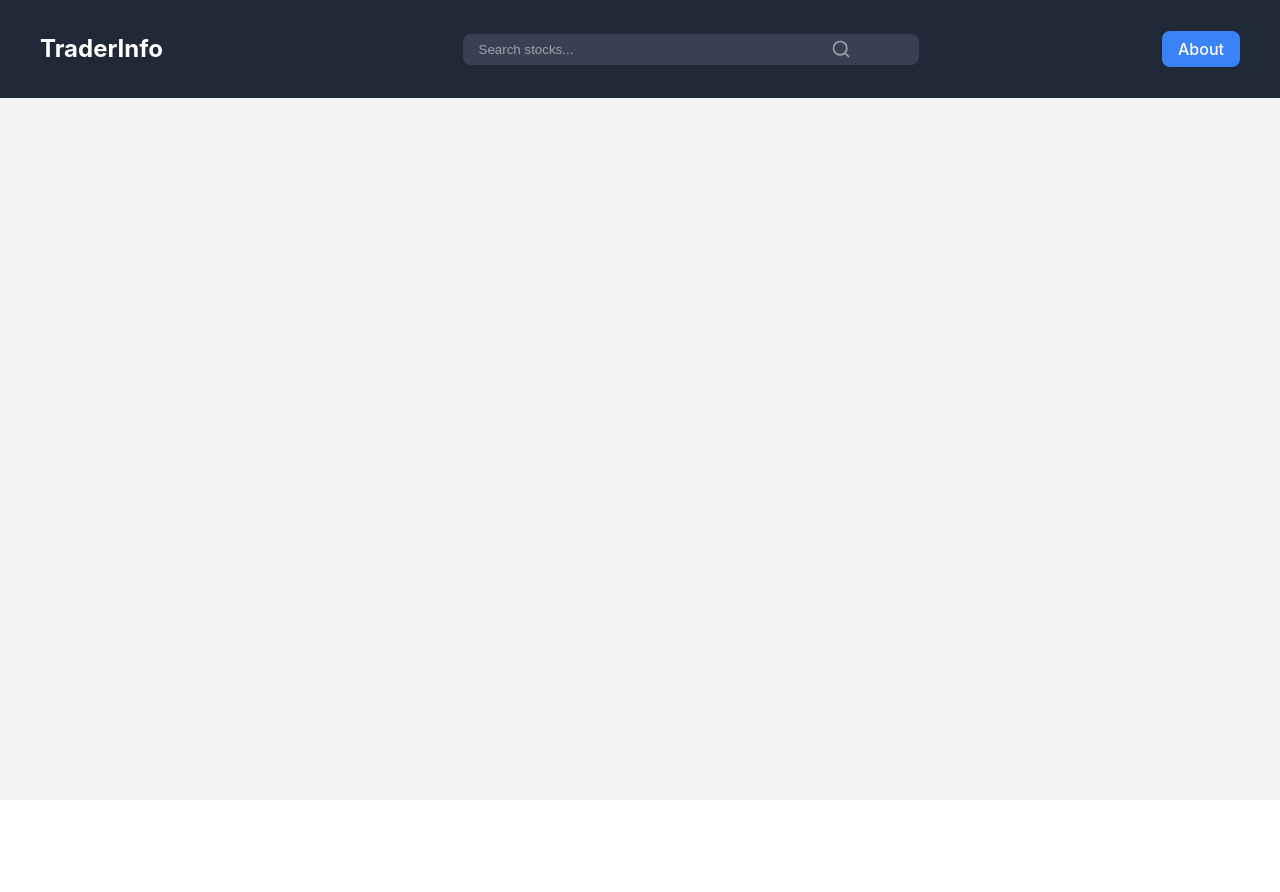
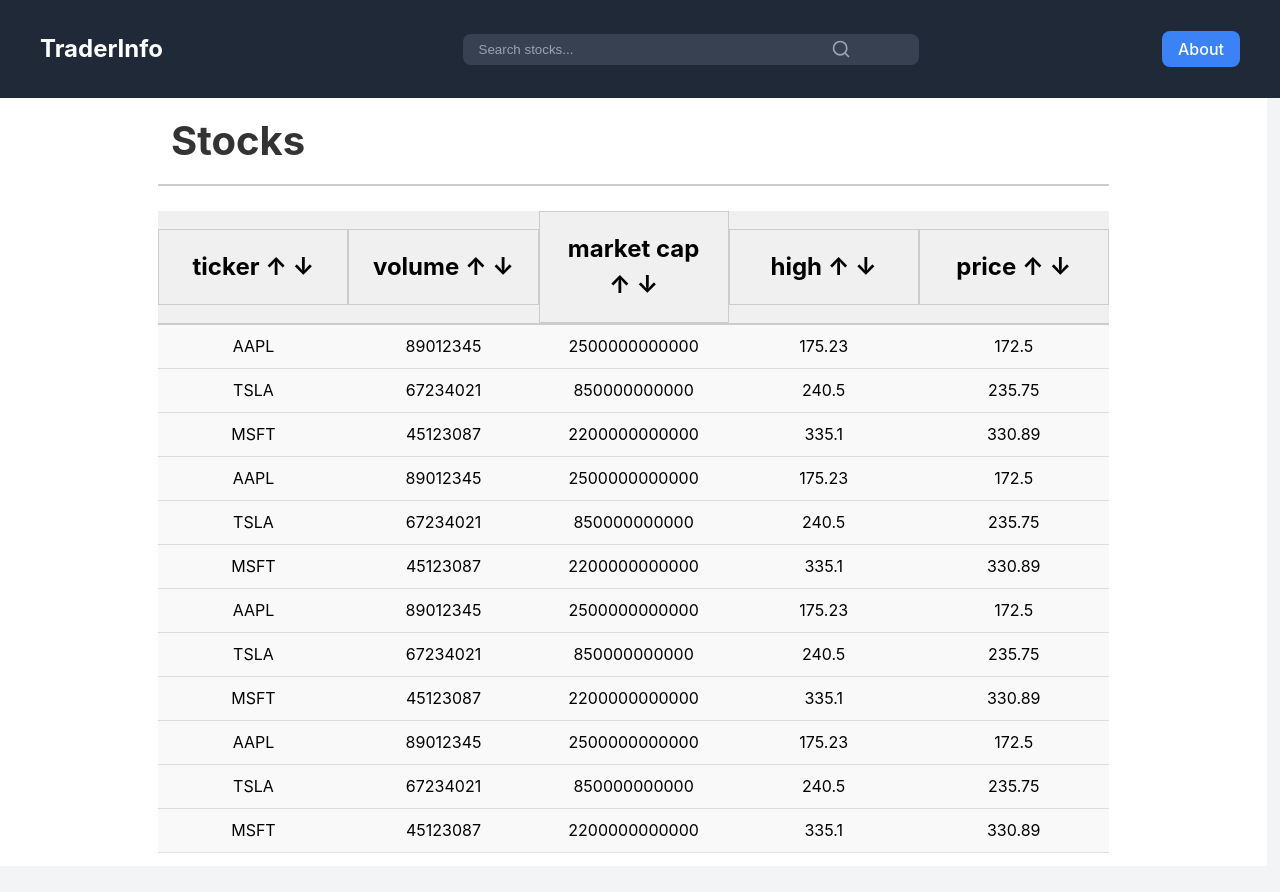
Before and after one commit to Ryan-slither/TraderInfo, a React (Vite) app in the folder frontend/: page / in a window 1280 px wide. Shown: the top 892 px of the page. Before the commit the page ends 800 px from the top, so only its background shows below. Built offline with nearby package versions, Linux system fonts and the light colour scheme.

Commit message:
fixed table

```diff
--- a/frontend/src/App.tsx
+++ b/frontend/src/App.tsx
@@ -2,6 +2,7 @@ import { useState, useEffect } from "react";
 import { Search } from "lucide-react";
 import { StockChart } from "./components/StockChart";
 import { TickerCard } from "./components/TickerCard";
+import { StockTable } from "./components/StockTable";
 import "./App.css";
 
 interface StockData {
@@ -119,7 +120,6 @@ function App() {
         </p>
         <p>
           Features:<br />
-          • Real-time stock price tracking<br />
           • Historical price data visualization<br />
           • Company information and key statistics<br />
           • User-friendly search interface
@@ -165,6 +165,8 @@ function App() {
           </button>
         </div>
       </nav>
+
+      {<StockTable/>}
 
       <main className="main-content">
         {showAbout ? (
```
